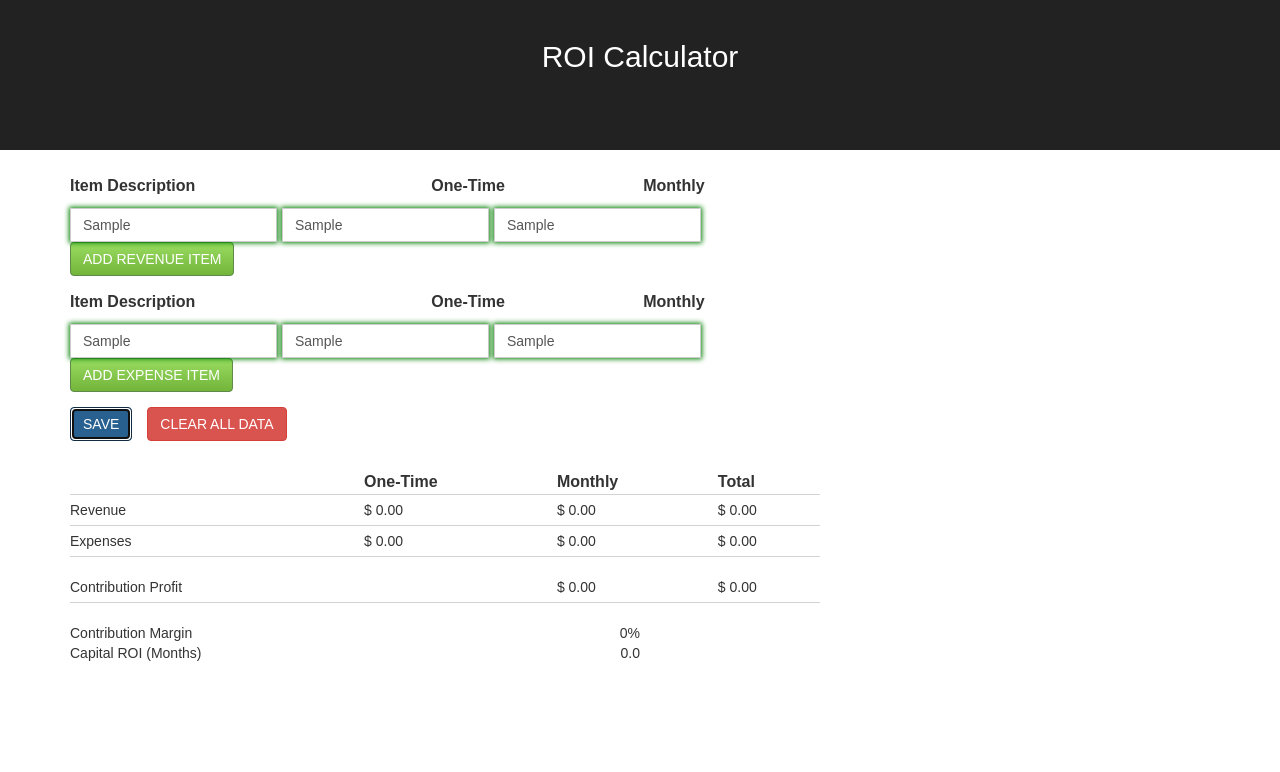
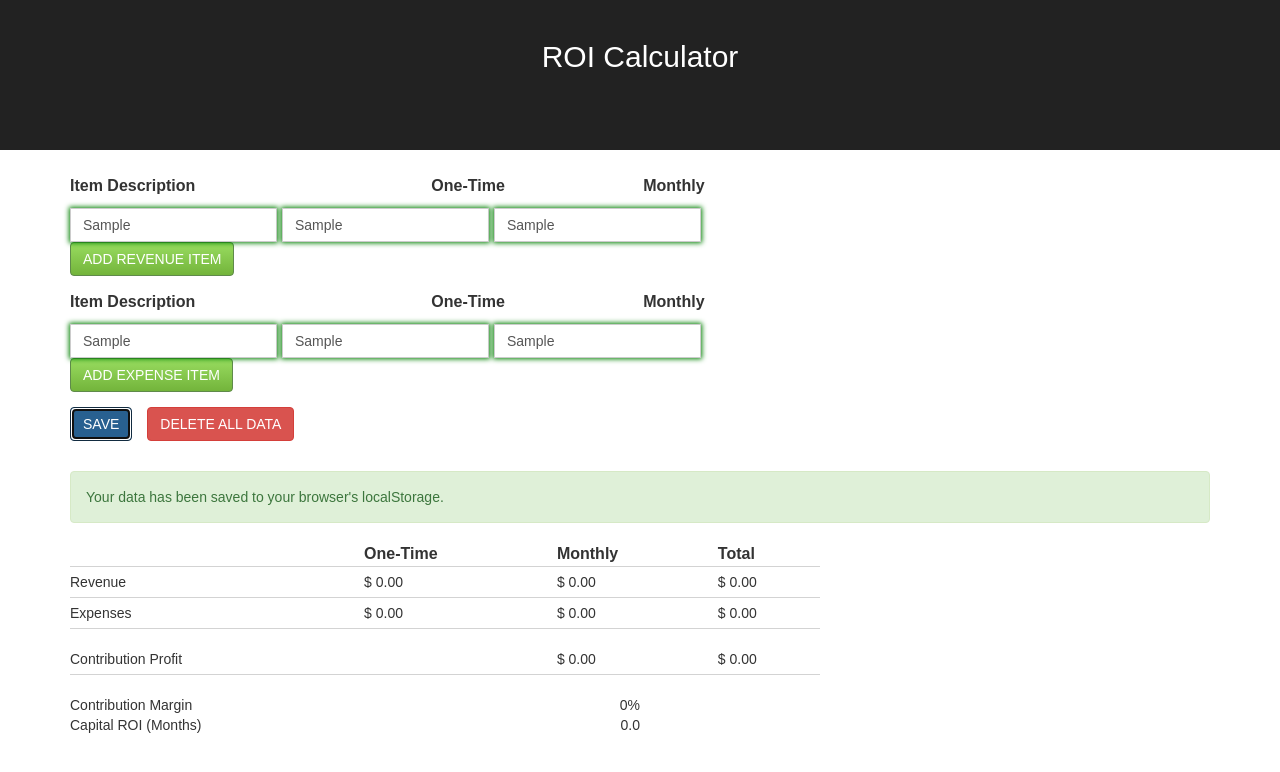
Before and after one commit to andyknolla/ROI-Calculator, a React (Create React App) app: page / in a window 1280 px wide. Both pictures are taken after typing "Sample", "Sample", "Sample", "Sample", "Sample", "Sample" into the empty fields and a click on the button "SAVE". Shown: the top 772 px of the page. Built offline with nearby package versions, Linux system fonts and the light colour scheme; the HTML template or start-up script is replaced by a standard one.

Commit message:
Add delete confirmation for delete-all button

```diff
--- a/src/App.js
+++ b/src/App.js
@@ -157,7 +157,6 @@ class App extends Component {
     document.getElementById(`${type}Cancel`).classList.add("hide");
 
     let highlights = document.querySelectorAll(".highlight");
-    console.log('hightlights ', highlights);
     if(highlights.length > 0) {
       highlights.forEach( (element) => {
         if( element.classList.value.includes(type) ) {
@@ -174,7 +173,7 @@ class App extends Component {
     setTimeout( () => {
       alert.remove("show")
       alert.add("hide")
-    }, 2000);
+    }, 4000);
   }
 
   saveData() {
@@ -185,6 +184,8 @@ class App extends Component {
   }
 
   clearData() {
+    let confirmation = window.confirm("Are you sure you want to permenantly delete all of your data?")
+    if(confirmation) {
       localStorage.removeItem('savedExpenseData');
       localStorage.removeItem('savedRevenueData');
       this.setState({
@@ -192,6 +193,7 @@ class App extends Component {
         expense_items: []
       })
       this.showAlert("clearAlert")
+    }
   }
 
   render() {
@@ -230,9 +232,9 @@ class App extends Component {
           />
           <div className="buttons">
             <button onClick={ this.saveData } className="btn btn-primary" >SAVE</button>
-            <button onClick={ this.clearData } className="btn btn-danger" >CLEAR ALL DATA</button>
-            <div id="saveAlert" className="alert alert-success hide">Your data has been saved</div>
-            <div id="clearAlert" className="alert alert-warning hide">Your data has been permenantly cleared</div>
+            <button onClick={ this.clearData } className="btn btn-danger" >DELETE ALL DATA</button>
+            <div id="saveAlert" className="alert alert-success hide">Your data has been saved to your browser's localStorage.</div>
+            <div id="clearAlert" className="alert alert-warning hide">Your data has been permenantly deleted.</div>
           </div>
 
           <Calculations revenue={this.state.revenue_items} expense={this.state.expense_items} />
```
Lines whose indentation alone changed are shown as unchanged.
